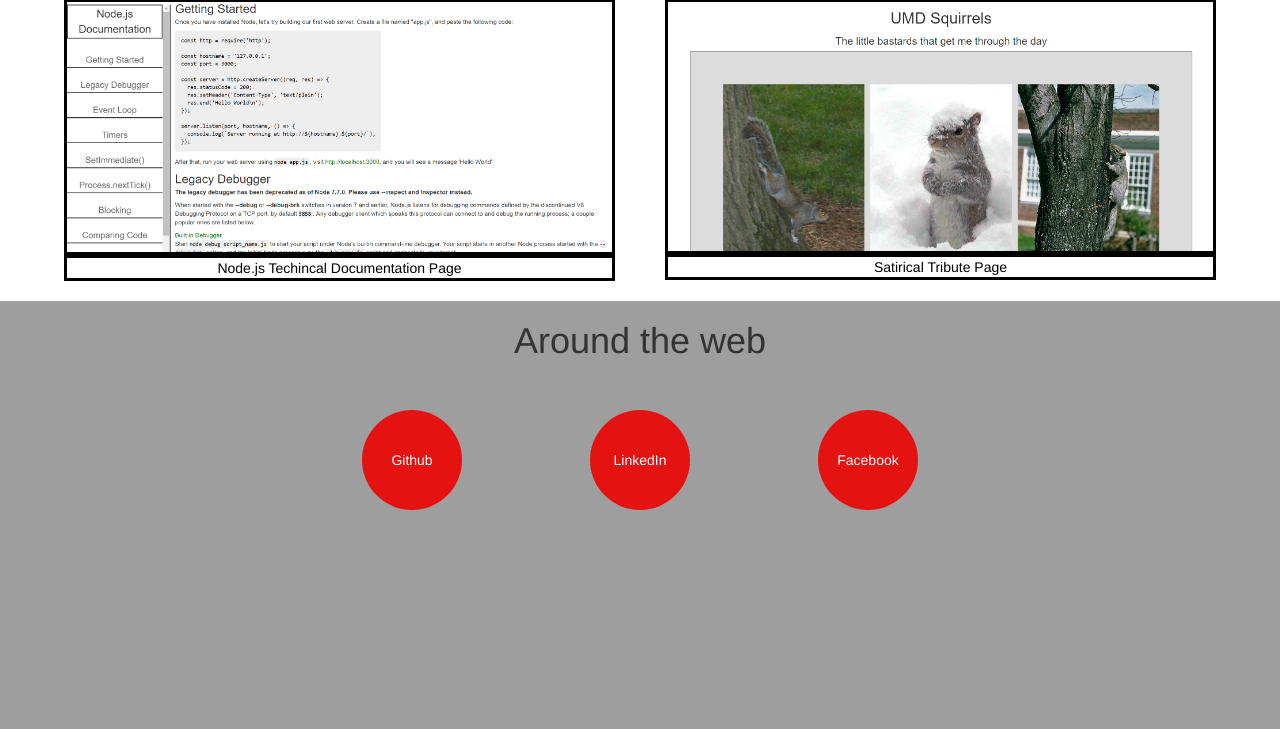
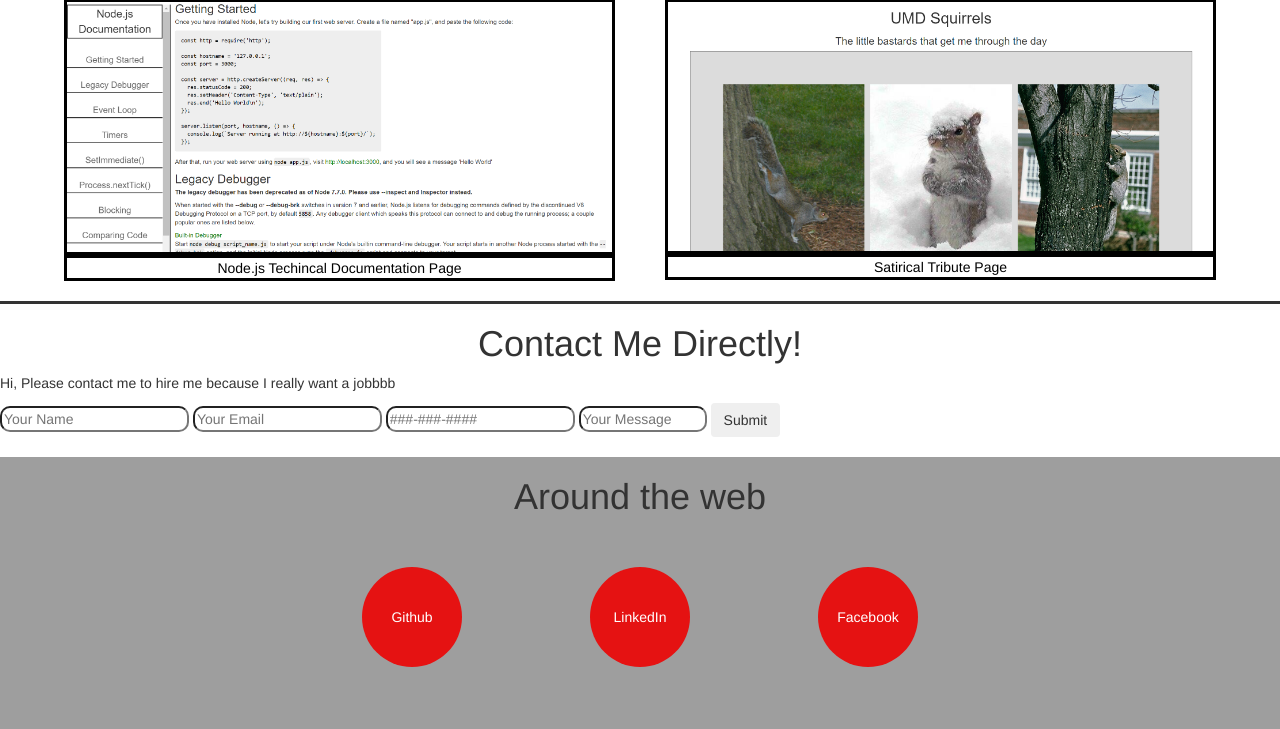
Before and after one commit to Crazysaxer/Personal-Portfolio, a PHP site: page /mainPage.html in a window 1280 px wide. Shown: the part 1278-2007 px from the top of the page. Before the commit the page ends 1788 px from the top, so only its background shows below. Run offline with PHP 8.4, Linux system fonts and the light colour scheme.

Commit message:
Added contact section and empty php file

```diff
--- /dev/null
+++ b/contact-form-handler.php
@@ -0,0 +1 @@
+// add php here when ready
--- a/mainPage.html
+++ b/mainPage.html
@@ -57,7 +57,15 @@
     </div>
 
     <div id="contact">
-
+        <h1 id="contact-title">Contact Me Directly!</h1>
+        <p id="contact-message">Hi, Please contact me to hire me because I really want a jobbbb</p>
+        <form id="contact-form" method="post" action="contact-form-handler.php">
+            <input class="info-box" name="name" type="text" placeholder="Your Name">
+            <input class="info-box" name="email" type="text" placeholder="Your Email">
+            <input class="info-box" name="name" type="text" placeholder="###-###-####">
+            <input id="message-area" name="name" type="text-area" placeholder="Your Message">
+            <button name="submit" type="submit" class="btn">Submit</button>
+        </form>
     </div>
 
     <div id="web">
--- a/stylesheet.css
+++ b/stylesheet.css
@@ -112,6 +112,26 @@ figcaption {
     color: black;
 }
 
+#contact {
+    border-top: solid;
+    margin-top: 20px;
+}
+
+#contact-title {
+    text-align: center;
+}
+
+.info-box {
+    border-radius: 10px;
+}
+
+#message-area {
+    resize: both;
+    overflow: auto;
+    border-radius: 10px;
+    width: 10%;
+}
+
 #web {
     height: auto;
     background: #9e9e9e;
```
